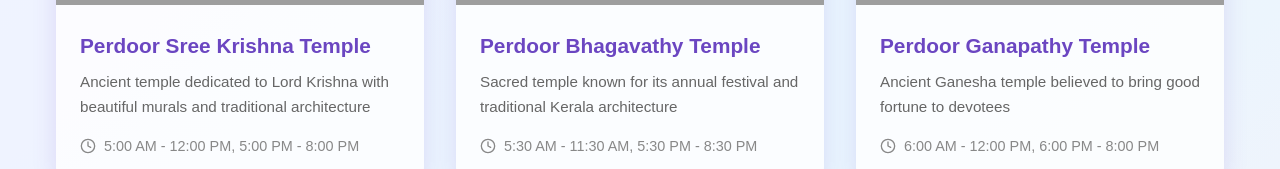
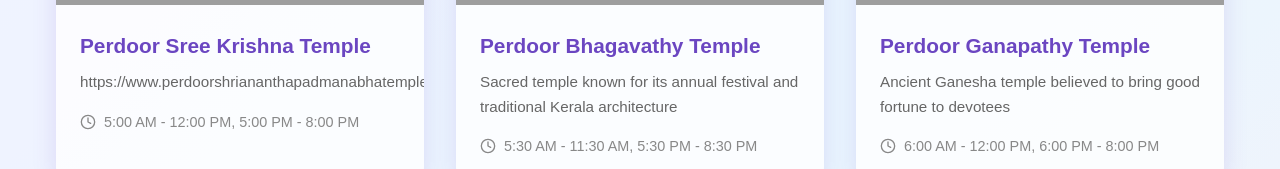
Before and after one commit to goperdoor/bus, a React (Create React App) app in the folder frontend/: page /PerdoorPage in a window 1280 px wide. Shown: the part 1221-1390 px from the top of the page. Built offline with nearby package versions, Linux system fonts and the light colour scheme; grey boxes are pictures that could not be loaded.

Commit message:
Update PerdoorPage.js

```diff
--- a/frontend/src/Pages/PerdoorPage.js
+++ b/frontend/src/Pages/PerdoorPage.js
@@ -22,22 +22,22 @@ const PerdoorPage = () => {
   // Carousel images for Perdoor
   const carouselImages = [
     {
-      src: "https://images.unsplash.com/photo-1582510003544-4d00b7f74220?w=1200&h=600&fit=crop",
+      src: "https://www.perdoorshriananthapadmanabhatemple.org/assets/theme/images/festivals/fest7.jpg",
       alt: "Perdoor Temple Complex",
       title: "Sacred Temples of Perdoor"
     },
     {
-      src: "https://images.unsplash.com/photo-1571115764595-644a1f56a55c?w=1200&h=600&fit=crop",
+      src: "https://www.perdoorshriananthapadmanabhatemple.org/assets/theme/images/festivals/fest7.jpg",
       alt: "Perdoor Landscape",
       title: "Natural Beauty of Perdoor"
     },
     {
-      src: "https://images.unsplash.com/photo-1590736969955-71cc94901144?w=1200&h=600&fit=crop",
+      src: "https://www.perdoorshriananthapadmanabhatemple.org/assets/theme/images/festivals/fest7.jpg",
       alt: "Traditional Architecture",
       title: "Heritage Architecture"
     },
     {
-      src: "https://images.unsplash.com/photo-1588416936097-41850ab3d86d?w=1200&h=600&fit=crop",
+      src: "https://www.perdoorshriananthapadmanabhatemple.org/assets/theme/images/festivals/fest7.jpg",
       alt: "Cultural Festival",
       title: "Vibrant Cultural Heritage"
     }
@@ -62,7 +62,7 @@ const PerdoorPage = () => {
   const temples = [
     {
       name: "Perdoor Sree Krishna Temple",
-      description: "Ancient temple dedicated to Lord Krishna with beautiful murals and traditional architecture",
+      description: "https://www.perdoorshriananthapadmanabhatemple.org/assets/theme/images/festivals/fest7.jpg",
       image: "https://images.unsplash.com/photo-1578662996442-48f60103fc96?w=400&h=300&fit=crop",
       timings: "5:00 AM - 12:00 PM, 5:00 PM - 8:00 PM",
       rating: 4.8
```
